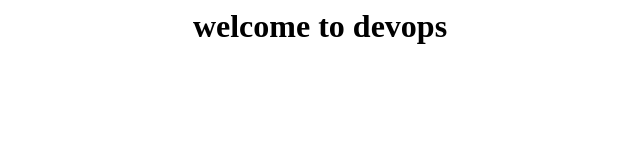
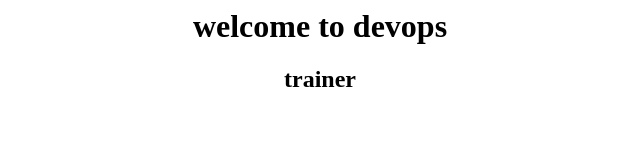
Before and after one commit to HarithaBalineni/mycode, a plain HTML site: page index.html in a window 1280 px wide. Shown: the full height of the page, 320-960 px from the left. Drawn offline with Linux system fonts and the light colour scheme.

Commit message:
Update index.html

```diff
--- a/index.html
+++ b/index.html
@@ -5,6 +5,7 @@
 <body>
     <center>
          <h1>welcome to devops</h1>
+        <h2>trainer</h2>
     </center>
 </body>
 </html>
```
